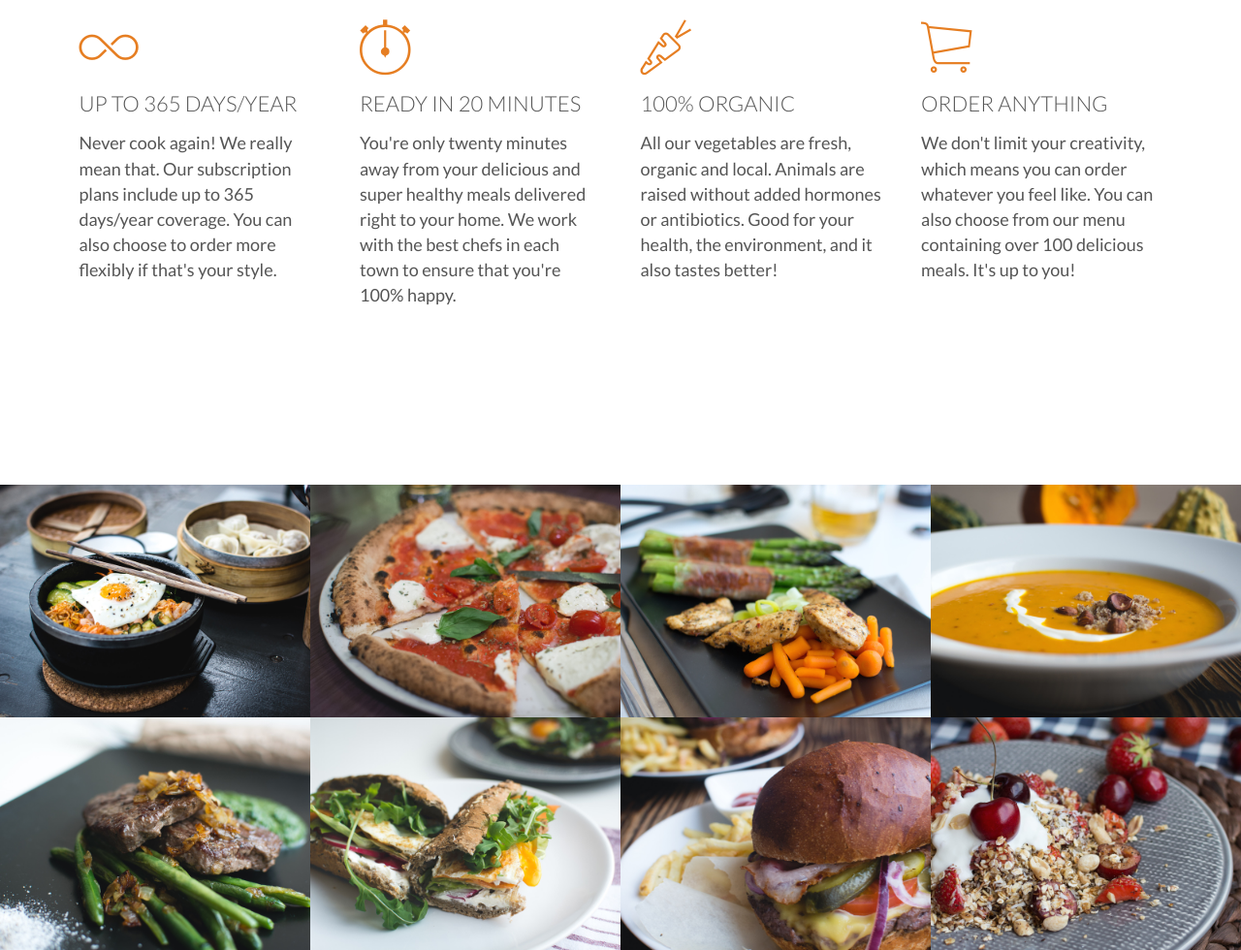
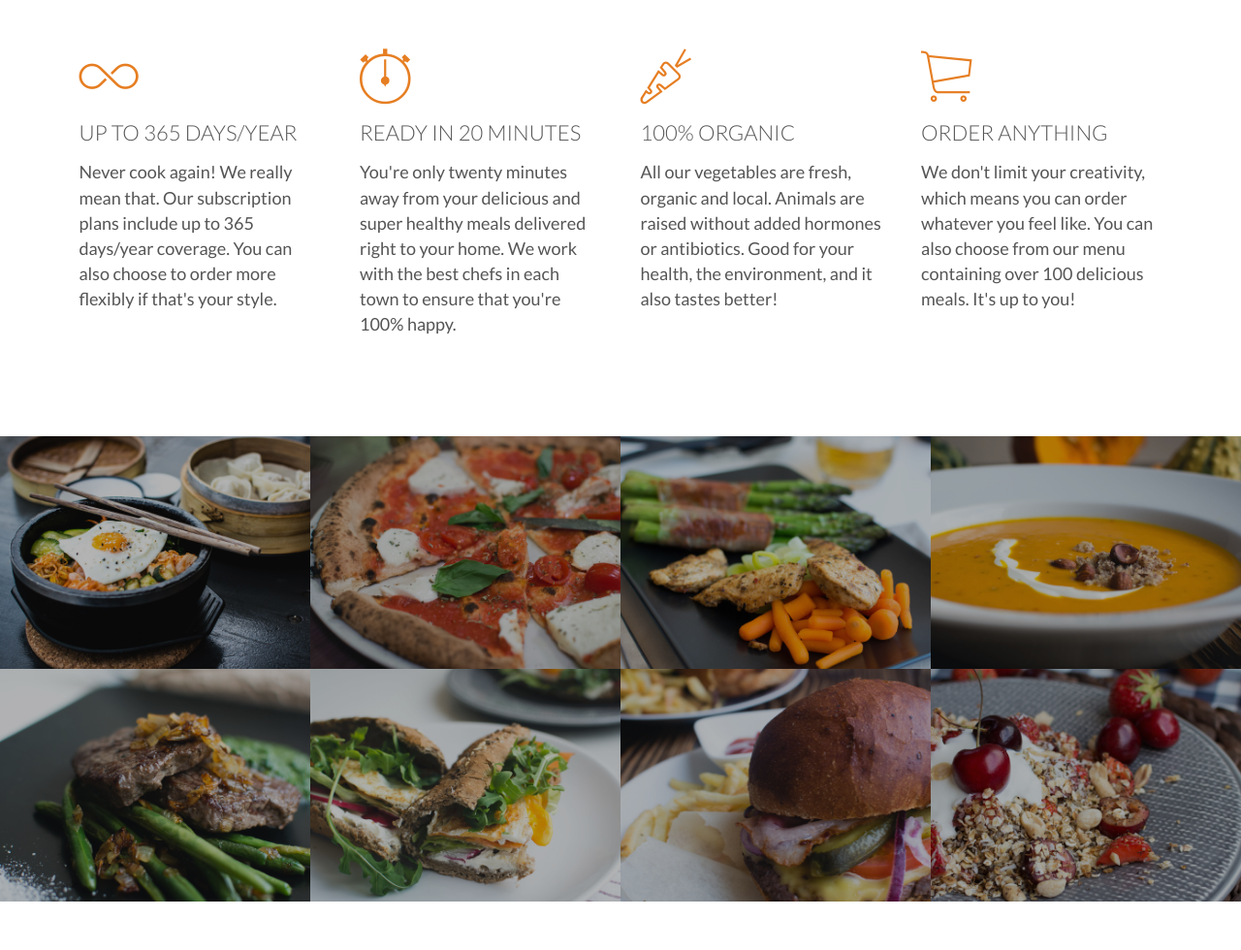
Before and after one commit to pedrovgs/HTML5-CSS3-Playground, a website: page src/omnifood/index.html in a window 1280 px wide. Shown: the part 1050-2030 px from the top of the page at 97% size. After the commit the page ends 1980 px from the top, so only its background shows below. Drawn offline with Linux system fonts and the light colour scheme; files whose address does not match are found by name.

Commit message:
Meals section finished

```diff
--- a/src/omnifood/resources/css/style.css
+++ b/src/omnifood/resources/css/style.css
@@ -169,6 +169,14 @@ h2::after {
   border-bottom: 2px solid #e67e22;
 }
 
+.section-features .long-copy {
+  margin-bottom: 30px;
+}
+
+.section-meals {
+  padding: 0;
+}
+
 .meals-showcase {
   list-style: none;
   width: 100%;
@@ -183,8 +191,18 @@ h2::after {
 .meal-photo {
   width: 100%;
   margin: 0;
+  overflow: hidden;
+  background-color: #000;
 }
 
 .meal-photo img {
+  opacity: 0.7;
   width: 100%;
+  transform: scale(1.15);
+  transition: transform 0.5s, opacity 0.5s;
 }
+
+.meal-photo img:hover {
+  opacity: 1;
+  transform: scale(1.3);
+}
```
